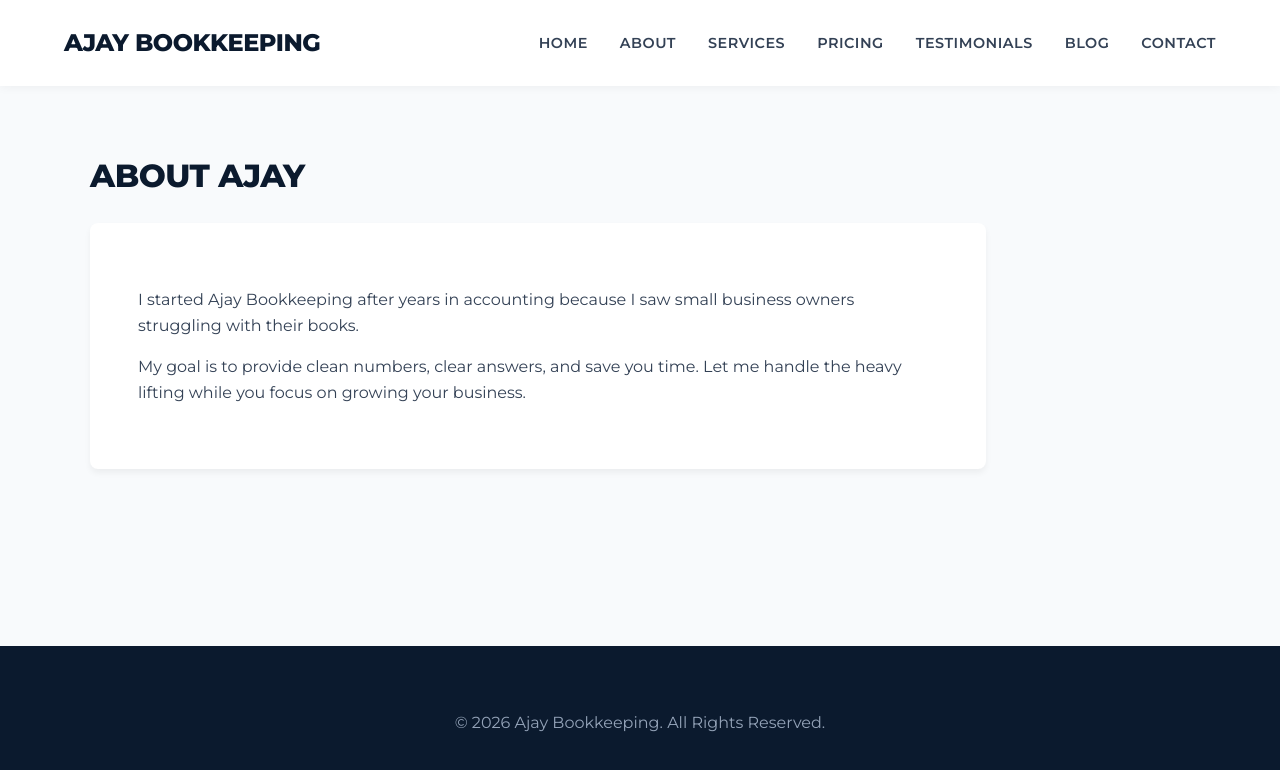
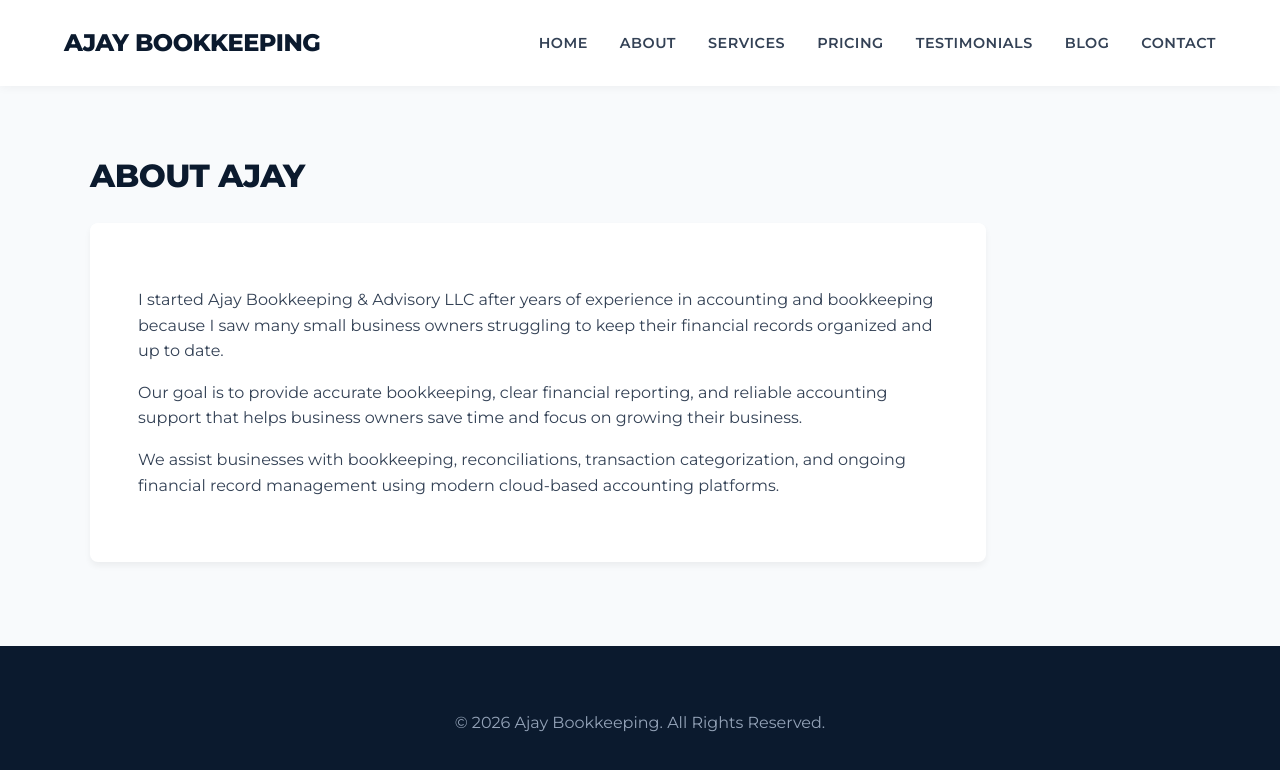
Before and after one commit to AKHAASH/ajayca-bookkeeping, a React (Vite) app: page /about in a window 1280 px wide. Shown: the top 770 px of the page. Built offline with nearby package versions, Linux system fonts and the light colour scheme.

Commit message:
about info update

```diff
--- a/src/pages/About.jsx
+++ b/src/pages/About.jsx
@@ -2,15 +2,17 @@ import React from 'react';
 
 function About() {
   return (
-    <div className="page-container">
-      <h1>About Ajay</h1>
-      <div className="content-wrap">
+    <div className="page-container animate-fade-in">
+      <h1 className="animate-slide-up">About Ajay</h1>
+      <div className="content-wrap animate-slide-up delay-100">
         <p>
-          I started Ajay Bookkeeping after years in accounting because I saw
-          small business owners struggling with their books.
+          I started Ajay Bookkeeping & Advisory LLC after years of experience in accounting and bookkeeping because I saw many small business owners struggling to keep their financial records organized and up to date.
         </p>
-        <p>
-          My goal is to provide clean numbers, clear answers, and save you time. Let me handle the heavy lifting while you focus on growing your business.
+        <p style={{ marginTop: '1rem' }}>
+          Our goal is to provide accurate bookkeeping, clear financial reporting, and reliable accounting support that helps business owners save time and focus on growing their business.
+        </p>
+        <p style={{ marginTop: '1rem' }}>
+          We assist businesses with bookkeeping, reconciliations, transaction categorization, and ongoing financial record management using modern cloud-based accounting platforms.
         </p>
       </div>
     </div>
```
